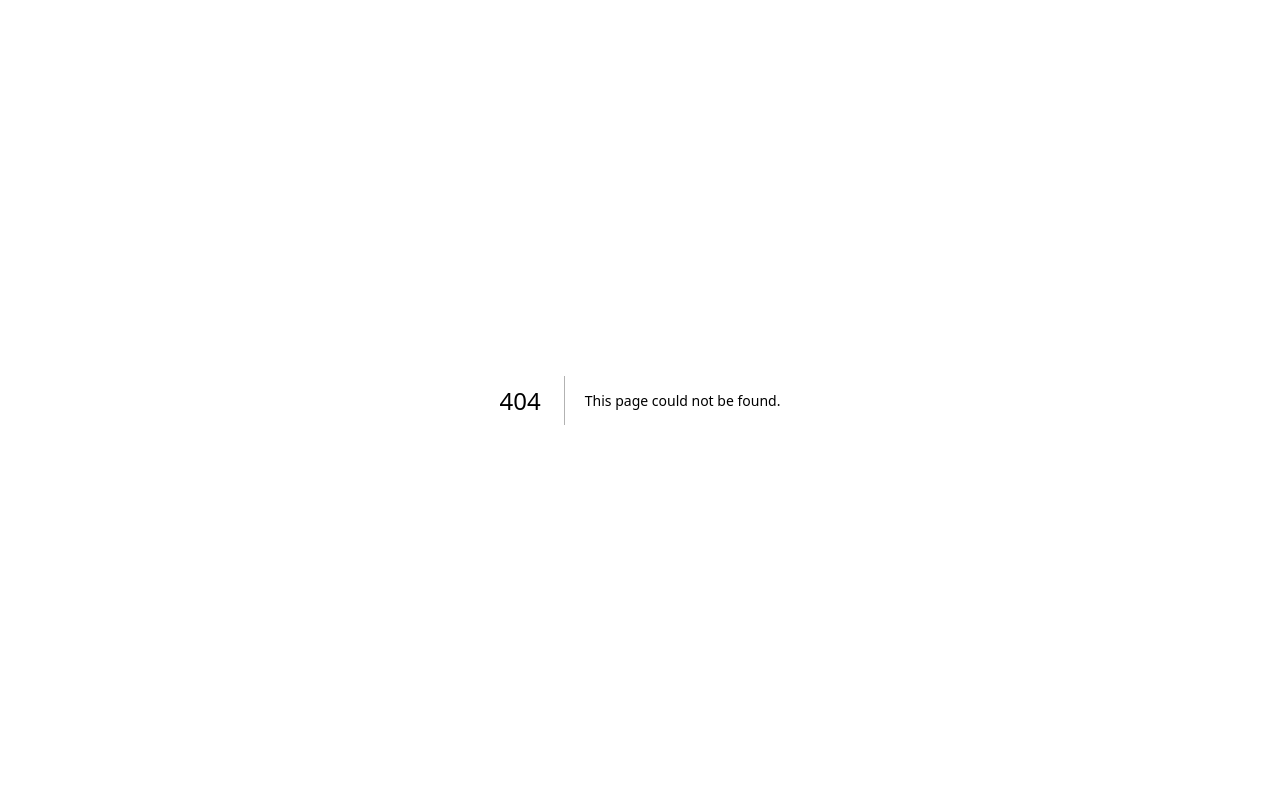
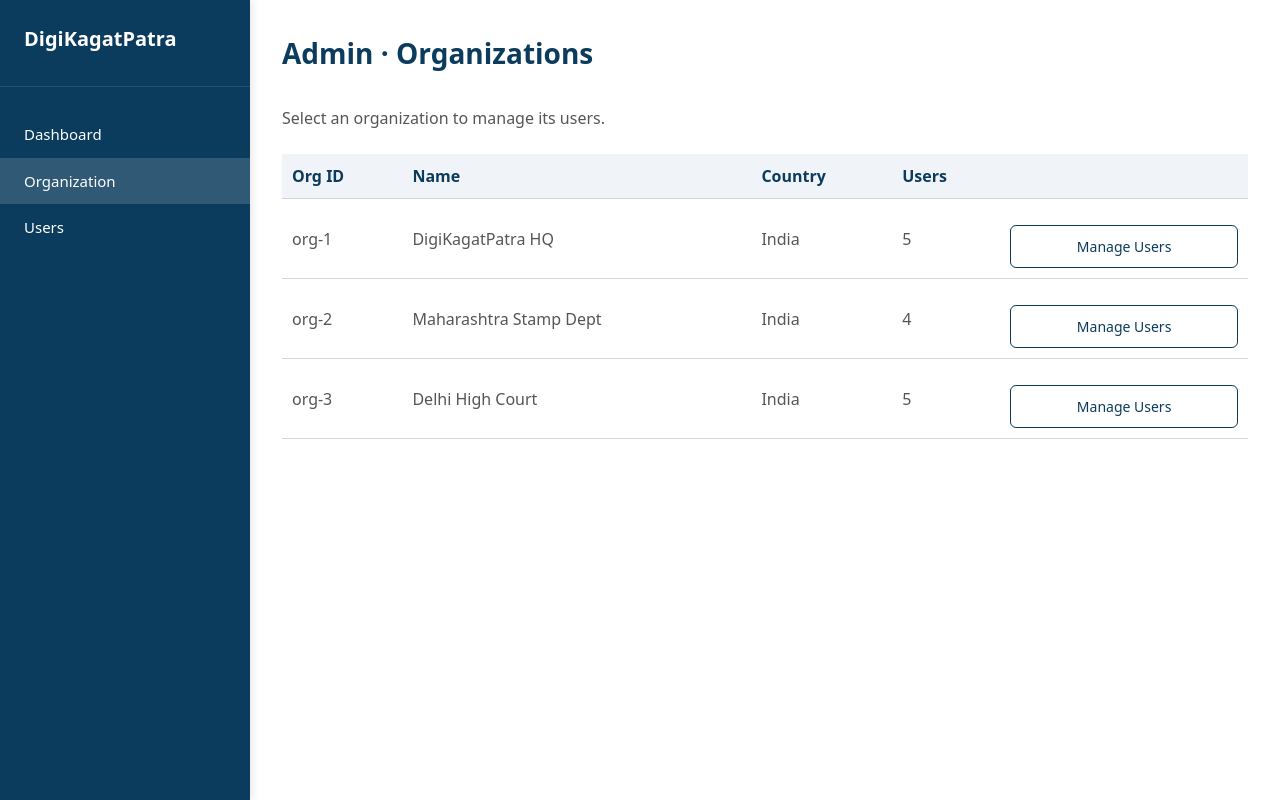
Before and after one commit to farhansk221/DigiKagatPatra, a Next.js app: page /admin/org in a window 1280 px wide. Before the commit this address had no page. Built offline with nearby package versions, Linux system fonts and the light colour scheme; no server answers.

Commit message:
admin module completed

```diff
--- a/src/app/admin/dashboard/page.tsx
+++ b/src/app/admin/dashboard/page.tsx
@@ -1,12 +1,19 @@
-import Link from "next/link";
+"use client";
 
-export default function AdminDashboard(){
-    return (
-        <div className="flex gap-4">
-            <Link href="/org">Organization</Link>
-            <Link href="/admin/settings">Settings</Link>
-            <Link href="/admin/user">user</Link>
-        </div>
+import DashboardLayout from "../../dashboard/DashboardLayout";
 
-    )
+export default function DashboardPage() {
+  return (
+    <DashboardLayout>
+      <div className="dashboard-header">
+        <h1 className="dashboard-title">Dashboard</h1>
+      </div>
+      <div className="dashboard-content">
+        <p className="welcome-message">Welcome to DigiKagatPatra</p>
+        <p className="welcome-subtitle">
+          Select an option from the sidebar to continue.
+        </p>
+      </div>
+    </DashboardLayout>
+  );
 }
--- /dev/null
+++ b/src/app/admin/org/[orgId]/dashboard/page.tsx
@@ -0,0 +1,18 @@
+"use client";
+
+export default function AdminOrgDashboardPage({
+  params,
+}: {
+  params: { orgId: string };
+}) {
+  return (
+    <div className="dashboard-content">
+      <div className="dashboard-header">
+        <h1 className="dashboard-title">Admin · Org Dashboard</h1>
+      </div>
+      <p className="welcome-subtitle">
+        Managing organization <strong>{params.orgId}</strong>.
+      </p>
+    </div>
+  );
+}
--- /dev/null
+++ b/src/app/admin/org/[orgId]/layout.tsx
@@ -0,0 +1,13 @@
+"use client";
+
+import DashboardLayout from "@/app/dashboard/DashboardLayout";
+
+interface AdminOrgLayoutProps {
+  children: React.ReactNode;
+  params: { orgId: string };
+}
+
+// Wrap all admin org pages with the dashboard sidebar
+export default function AdminOrgLayout({ children }: AdminOrgLayoutProps) {
+  return <DashboardLayout>{children}</DashboardLayout>;
+}
--- /dev/null
+++ b/src/app/admin/org/[orgId]/users/page.tsx
@@ -0,0 +1,53 @@
+"use client";
+
+import { useParams } from "next/navigation";
+import { organizations } from "@/data/organizations";
+
+export default function AdminOrgUsersPage() {
+  const params = useParams<{ orgId: string }>();
+  const normalizedOrgId = params.orgId.trim();
+  const org = organizations.find(o => o.id === normalizedOrgId);
+
+  if (!org) {
+    return (
+      <div className="dashboard-content">
+        <div className="dashboard-header">
+          <h1 className="dashboard-title">Organization Users</h1>
+        </div>
+        <p className="welcome-subtitle">Organization not found.</p>
+      </div>
+    );
+  }
+
+  return (
+    <div className="dashboard-content">
+      <div className="dashboard-header">
+        <h1 className="dashboard-title">
+          Users · <span>{org.name}</span>
+        </h1>
+      </div>
+      <p className="welcome-subtitle" style={{ marginBottom: "24px" }}>
+        Showing users for org <strong>{org.id}</strong>.
+      </p>
+
+      <table>
+        <thead>
+          <tr>
+            <th>User</th>
+            <th>Email</th>
+            <th>Role</th>
+          </tr>
+        </thead>
+        <tbody>
+          {org.users.map(user => (
+            <tr key={user.id}>
+              <td>{user.name}</td>
+              <td>{user.email}</td>
+              <td>{user.role}</td>
+            </tr>
+          ))}
+        </tbody>
+      </table>
+    </div>
+  );
+}
--- /dev/null
+++ b/src/app/admin/org/page.tsx
@@ -0,0 +1,52 @@
+"use client";
+
+import DashboardLayout from "@/app/dashboard/DashboardLayout";
+import { organizations } from "@/data/organizations";
+import { useRouter } from "next/navigation";
+
+export default function AdminOrgListPage() {
+  const router = useRouter();
+
+  return (
+    <DashboardLayout>
+      <div className="dashboard-content">
+        <div className="dashboard-header">
+          <h1 className="dashboard-title">Admin · Organizations</h1>
+        </div>
+        <p className="welcome-subtitle" style={{ marginBottom: "24px" }}>
+          Select an organization to manage its users.
+        </p>
+
+        <table>
+          <thead>
+            <tr>
+              <th>Org ID</th>
+              <th>Name</th>
+              <th>Country</th>
+              <th>Users</th>
+              <th></th>
+            </tr>
+          </thead>
+          <tbody>
+            {organizations.map(org => (
+              <tr key={org.id}>
+                <td>{org.id}</td>
+                <td>{org.name}</td>
+                <td>{org.country}</td>
+                <td>{org.users.length}</td>
+                <td>
+                  <button
+                    className="btn-secondary"
+                    onClick={() => router.push(`/admin/org/${org.id}/users`)}
+                  >
+                    Manage Users
+                  </button>
+                </td>
+              </tr>
+            ))}
+          </tbody>
+        </table>
+      </div>
+    </DashboardLayout>
+  );
+}
--- /dev/null
+++ b/src/app/admin/users/page.tsx
@@ -0,0 +1,48 @@
+"use client";
+
+import DashboardLayout from "@/app/dashboard/DashboardLayout";
+import { organizations } from "@/data/organizations";
+
+export default function AdminUsersPage() {
+  const allUsers = organizations.flatMap(org =>
+    org.users.map(user => ({
+      ...user,
+      orgName: org.name,
+      orgId: org.id,
+    })),
+  );
+
+  return (
+    <DashboardLayout>
+      <div className="dashboard-content">
+        <div className="dashboard-header">
+          <h1 className="dashboard-title">Admin · All Users</h1>
+        </div>
+        <p className="welcome-subtitle" style={{ marginBottom: "24px" }}>
+          List of all users across all organizations.
+        </p>
+
+        <table>
+          <thead>
+            <tr>
+              <th>Org</th>
+              <th>User</th>
+              <th>Email</th>
+              <th>Role</th>
+            </tr>
+          </thead>
+          <tbody>
+            {allUsers.map(user => (
+              <tr key={`${user.orgId}-${user.id}`}>
+                <td>{user.orgName}</td>
+                <td>{user.name}</td>
+                <td>{user.email}</td>
+                <td>{user.role}</td>
+              </tr>
+            ))}
+          </tbody>
+        </table>
+      </div>
+    </DashboardLayout>
+  );
+}
--- a/src/app/auth/login/page.tsx
+++ b/src/app/auth/login/page.tsx
@@ -14,13 +14,13 @@
   const handleLogin = async (e: React.FormEvent) => {
     e.preventDefault();
     await AuthService.loginWithEmail(email, password);
-    router.push("/dashboard");
+    router.push("/admin/dashboard");
   };
 
   const handleGoogleLogin = async () => {
     const provider = new GoogleAuthProvider();
     await signInWithPopup(auth, provider);
-    router.push("/dashboard");
+    router.push("/admin/dashboard");
   };
 
   return (
--- a/src/app/auth/signup/page.tsx
+++ b/src/app/auth/signup/page.tsx
@@ -12,7 +12,7 @@
   const handleSignup = async (e: React.FormEvent) => {
     e.preventDefault();
     await AuthService.signupWithEmail(email, password);
-    router.push("/dashboard");
+    router.push("/admin/dashboard");
   };
 
   return (
--- a/src/app/dashboard/DashboardLayout.tsx
+++ b/src/app/dashboard/DashboardLayout.tsx
@@ -18,9 +18,9 @@
   };
 
   const navItems = [
-    { label: "Dashboard", path: "/dashboard" },
-    { label: "Organization", path: "/org" },
-    { label: "Users", path: "/org/users" },
+    { label: "Dashboard", path: "/admin/dashboard" },
+    { label: "Organization", path: "/admin/org" },
+    { label: "Users", path: "/admin/users" },
   ];
 
   return (
```
